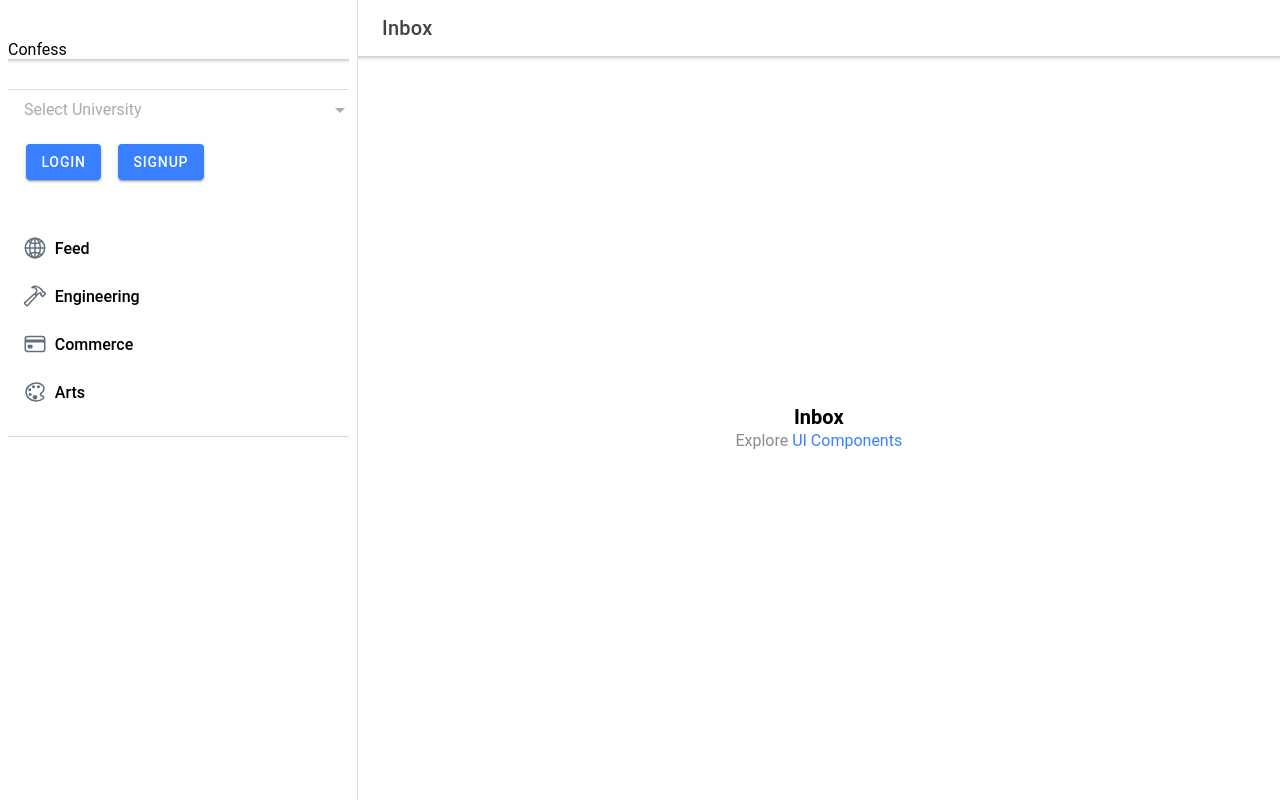
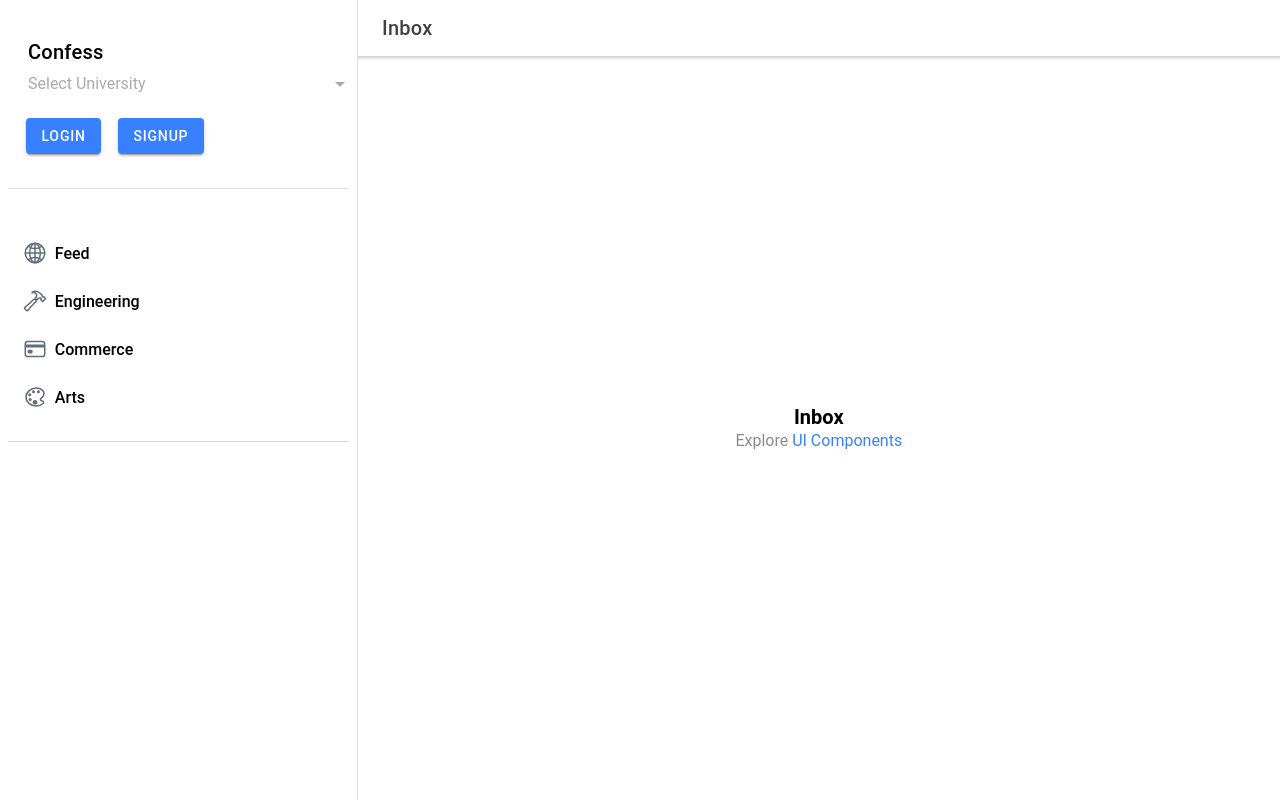
Before and after one commit to Deagler/confess-app, a React (Create React App) app in the folder app/: page /page/Inbox in a window 1280 px wide. Built offline with nearby package versions, Linux system fonts and the light colour scheme; the HTML template or start-up script is replaced by a standard one.

Commit message:
Modify sidebar title and university selection

```diff
--- a/app/src/components/Menu.tsx
+++ b/app/src/components/Menu.tsx
@@ -20,7 +20,7 @@ import {
   colorPaletteSharp,
 } from 'ionicons/icons';
 import './Menu.css';
-import { UserProfile } from './UserProfile';
+import UserProfile from './UserProfile';
 
 interface MenuProps extends RouteComponentProps {
   selectedPage: string;
@@ -60,14 +60,13 @@ const appPages: AppPage[] = [
   },
 ];
 
-const Menu: React.FunctionComponent<MenuProps> = ({ selectedPage }) => {
+const Menu: React.FC<MenuProps> = ({ selectedPage }) => {
   return (
     <IonMenu contentId="main" type="overlay">
       <IonContent>
         <UserProfile />
         <IonList id="inbox-list" className="ion-no-border">
-          {appPages.map((appPage, index) => {
-            return (
+          {appPages.map((appPage, index) => (
             <IonMenuToggle key={index} autoHide={false}>
               <IonItem
                 className={selectedPage === appPage.title ? 'selected' : ''}
@@ -80,8 +79,7 @@ const Menu: React.FunctionComponent<MenuProps> = ({ selectedPage }) => {
                 <IonLabel>{appPage.title}</IonLabel>
               </IonItem>
             </IonMenuToggle>
-            );
-          })}
+          ))}
         </IonList>
       </IonContent>
     </IonMenu>
--- a/app/src/components/SideBar.css
+++ b/app/src/components/UserProfile.css
@@ -2,3 +2,7 @@ ion-row > ion-button {
   margin-right: 15px;
   margin-top: 15px;
 }
+
+ion-list > ion-select {
+  padding-left: 20px;
+}
--- a/app/src/components/UserProfile.tsx
+++ b/app/src/components/UserProfile.tsx
@@ -1,3 +1,4 @@
+import React, { useState } from 'react';
 import {
   IonSelectOption,
   IonSelect,
@@ -6,23 +7,25 @@ import {
   IonLabel,
   IonRow,
   IonPopover,
-  IonHeader,
   IonItemDivider,
+  IonTitle,
 } from '@ionic/react';
-import React, { useState } from 'react';
-import './SideBar.css';
+import './UserProfile.css';
+
 interface UniversityOption {
   title: string;
   id: string;
 }
-const customPopoverOptions = {
-  header: 'University',
-  subHeader: 'Select your university',
-  message: 'Only select the university you currently enrol',
-};
-export const UserProfile: React.FC = (selectUniversity) => {
+
+const UserProfile: React.FC<{}> = () => {
   const [university, setUniversity] = useState<string>();
-  const [showPopover, setShowPopover] = useState(false);
+  const [showPopover, setShowPopover] = useState<boolean>(false);
+
+  const customPopoverOptions = {
+    header: 'University',
+    message: "Which university's confessions would you like to see?",
+  };
+
   const universities: UniversityOption[] = [
     {
       title: 'UoA',
@@ -60,28 +63,25 @@ export const UserProfile: React.FC = (selectUniversity) => {
 
   return (
     <IonList>
-      <IonHeader>Confess</IonHeader>
-      <IonItemDivider />
+      <IonTitle>Confess</IonTitle>
       <IonSelect
         interfaceOptions={customPopoverOptions}
         interface="popover"
         placeholder="Select University"
         onIonChange={(e) => setUniversity(e.detail.value)}
+        value={university}
       >
-        {universities.map((uni, index) => {
-          return (
-            <IonSelectOption key={index}>
-              <IonLabel className="ion-text-nowrap">{uni.title}</IonLabel>
-            </IonSelectOption>
-          );
-        })}
+        {universities.map((uni: UniversityOption, index: number) => (
+          <IonSelectOption key={index}>
+            <IonLabel className="ion-text-nowrap">{uni.title}</IonLabel>
+          </IonSelectOption>
+        ))}
       </IonSelect>
       <IonRow className="ion-float-left ion-padding-start">
         <IonPopover
           isOpen={showPopover}
-          onDidDismiss={(e) => setShowPopover(false)}
+          onDidDismiss={() => setShowPopover(false)}
         >
-          {' '}
           <p>show log in form</p>
         </IonPopover>
         <IonButton expand="block" onClick={() => setShowPopover(true)}>
@@ -89,6 +89,10 @@ export const UserProfile: React.FC = (selectUniversity) => {
         </IonButton>
         <IonButton expand="block">SignUp</IonButton>
       </IonRow>
+
+      <IonItemDivider />
     </IonList>
   );
 };
+
+export default UserProfile;
```
Lines whose indentation alone changed are shown as unchanged.
